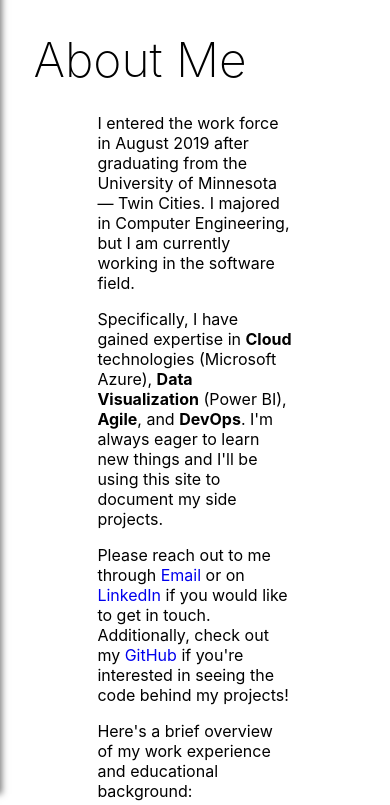
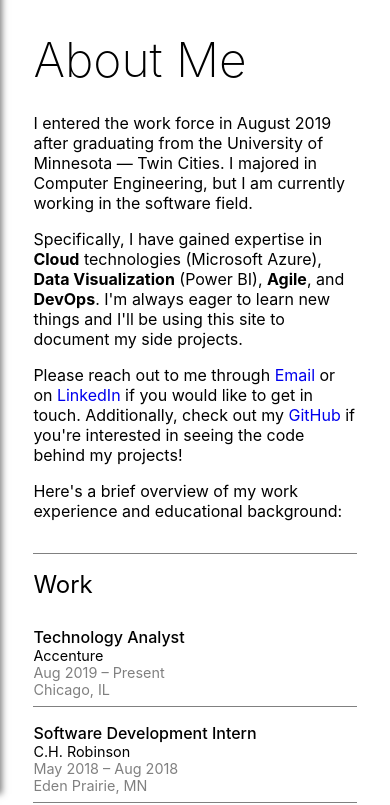
Before and after one commit to vsnandy/vsnandy.github.io, a Gatsby site: page /about in a window 390 px wide. Shown: the part 50-855 px from the top of the page. Built offline with nearby package versions, Linux system fonts and the light colour scheme; Gatsby itself is replaced by a stand-in of ours.

Commit message:
Fixed mobile view for about page

```diff
--- a/src/styles/page.css
+++ b/src/styles/page.css
@@ -135,7 +135,11 @@
   }
 
   .about-me-text {
-    margin: 0;
+    flex: 1;
+    padding-right: 0;
+    padding-left: 0;
+    margin-left: 0;
+    margin-right: 0;
   }
 
   .about-section {
```
